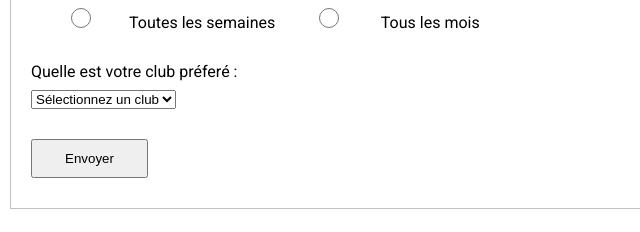
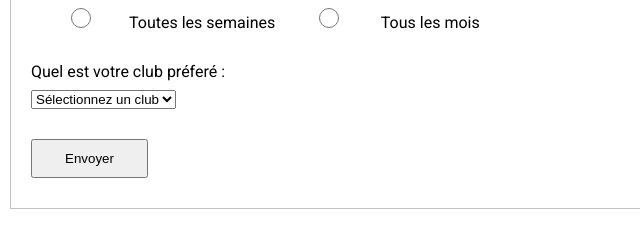
Before and after one commit to vladdrch/site_js_rendu, a plain HTML site: page forme.html in a window 1280 px wide. Shown: the part 450-682 px from the top of the page, 0-640 px from the left. Drawn offline with Linux system fonts and the light colour scheme.

Commit message:
Update forme.html

```diff
--- a/forme.html
+++ b/forme.html
@@ -74,7 +74,7 @@
    <div>
 
 
-    <label for="From">Quelle est votre club préferé :</label>
+    <label for="From">Quel est votre club préferé :</label>
     <select id="club" name="club">
       <option value="" selected disabled>Sélectionnez un club</option>
 	<option value="Aucun">(Aucun)</option>
```
